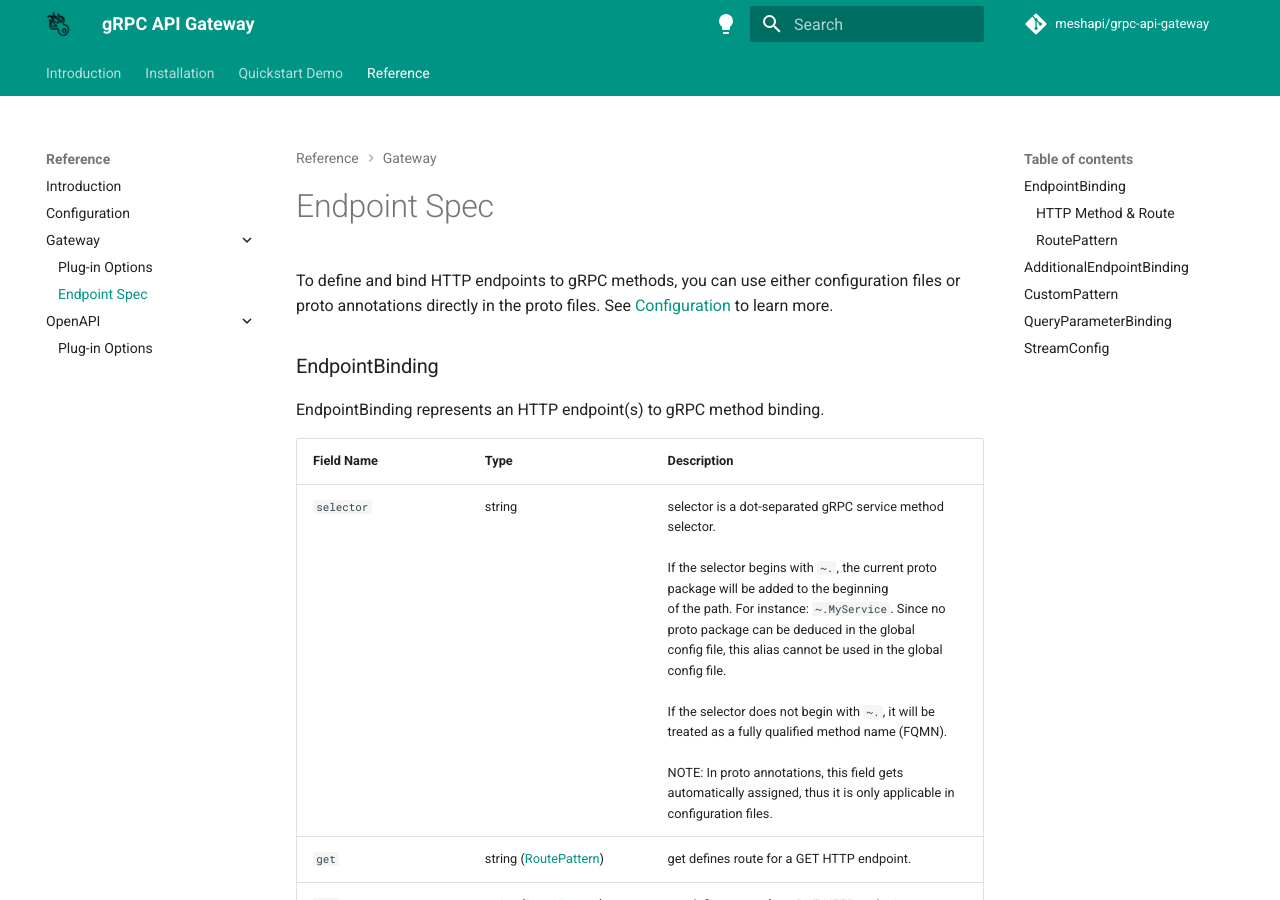
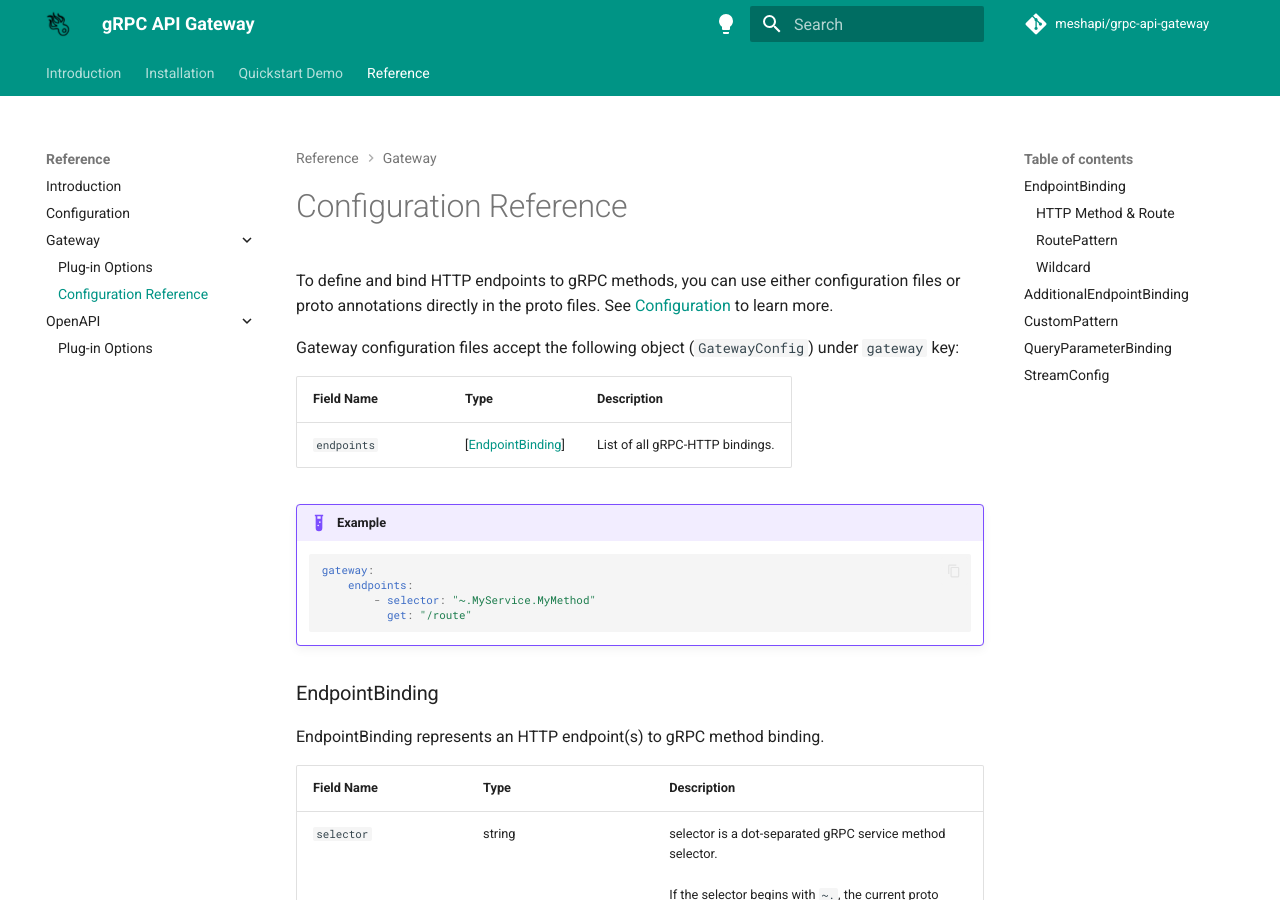
Before and after one commit to meshapi/grpc-api-gateway, an MkDocs documentation site: the page built from docs/reference/grpc/config.md, in a window 1280 px wide and 900 px high. Built offline with MkDocs 1.6.1 and Material for MkDocs 9.7.7, drawn with Linux system fonts in a browser that asks for light colours; comment, search, counter and statistics services are not loaded; some of the changed text lies outside the part shown.

Commit message:
add config docs

````diff
--- a/docs/reference/grpc/route.md
+++ b/docs/reference/grpc/config.md
@@ -1,8 +1,24 @@
-# Endpoint Spec
+# Configuration Reference
 
 To define and bind HTTP endpoints to gRPC methods, you can use
 either configuration files or proto annotations directly in the proto files.
 See [Configuration](/grpc-api-gateway/reference/configuration) to learn more.
+
+Gateway configuration files accept the following object (`GatewayConfig`) under `gateway` key:
+
+| <div style="width:120px">Field Name</div> | Type | Description |
+| --- | --- | --- |
+| `endpoints` | [[EndpointBinding](#endpointbinding)] | List of all gRPC-HTTP bindings. |
+
+
+!!! example
+
+    ```yaml
+    gateway:
+        endpoints:
+            - selector: "~.MyService.MyMethod"
+              get: "/route"
+    ```
 
 --8<-- "templates/gateway.md:EndpointBinding"
 
@@ -66,7 +82,8 @@ For instance:
     Nested fields are supported so `/path/{name}/{nested.field}` is valid.
 
 
-Additionally, if you want a field to contain all segments including slashes, you can use the `{<selector>=*}` pattern.
+#### Wildcard
+If you want a field to contain all segments, including slashes, you can use the `{<selector>=*}` pattern.
 
 !!! example
 
--- a/docs/templates/gateway.md
+++ b/docs/templates/gateway.md
@@ -4,79 +4,79 @@
 
 AdditionalEndpointBinding is an additional gRPC method - HTTP endpoint binding specification.
 
-| <div style="width:120px">Field Name</div> | Type | Description |
+| <div style="width:118px">Field Name</div> | Type | Description |
 | --- | --- | --- |
-| `get` | string ([RoutePattern](#routepattern)) |  |
-| `put` | string ([RoutePattern](#routepattern)) |  |
-| `post` | string ([RoutePattern](#routepattern)) |  |
-| `delete` | string ([RoutePattern](#routepattern)) |  |
-| `patch` | string ([RoutePattern](#routepattern)) |  |
-| `custom` | [CustomPattern](#custompattern)  | custom can be used for custom HTTP methods.<br><br>Not all HTTP methods are supported in OpenAPI specification, however and will not be included in the<br>generated OpenAPI document. |
-| `body` | string  | body is a request message field selector that will be read via HTTP body.<br><br>'*' indicates that the entire request message gets decoded from the body.<br>An empty string indicates that no part of the request gets decoded from the body.<br><br>NOTE: Not all methods support HTTP body. |
-| `response_body` | string  | response_body is a response message field selector that will be written to HTTP response.<br><br>'*' or an empty string indicates that the entire response message gets encoded. |
-| `query_params` | [QueryParameterBinding](#queryparameterbinding)  | query_params are explicit query parameter bindings that can be used to rename<br>or ignore query parameters. |
-| `disable_query_param_discovery` | bool  | disable_query_param_discovery can be used to avoid auto binding query parameters. |
-| `stream` | [StreamConfig](#streamconfig)  | stream holds configurations for streaming methods. |
+| `get` |  string  ([RoutePattern](#routepattern)) |  |
+| `put` |  string  ([RoutePattern](#routepattern)) |  |
+| `post` |  string  ([RoutePattern](#routepattern)) |  |
+| `delete` |  string  ([RoutePattern](#routepattern)) |  |
+| `patch` |  string  ([RoutePattern](#routepattern)) |  |
+| `custom` |  [CustomPattern](#custompattern)   | custom can be used for custom HTTP methods.<br><br>Not all HTTP methods are supported in OpenAPI specification, however and will not be included in the<br>generated OpenAPI document. |
+| `body` |  string   | body is a request message field selector that will be read via HTTP body.<br><br>'*' indicates that the entire request message gets decoded from the body.<br>An empty string indicates that no part of the request gets decoded from the body.<br><br>NOTE: Not all methods support HTTP body. |
+| `response_body` |  string   | response_body is a response message field selector that will be written to HTTP response.<br><br>'*' or an empty string indicates that the entire response message gets encoded. |
+| `query_params` | [ [QueryParameterBinding](#queryparameterbinding) ]  | query_params are explicit query parameter bindings that can be used to rename<br>or ignore query parameters. |
+| `disable_query_param_discovery` |  bool   | disable_query_param_discovery can be used to avoid auto binding query parameters. |
+| `stream` |  [StreamConfig](#streamconfig)   | stream holds configurations for streaming methods. |
 # --8<-- [end:AdditionalEndpointBinding]
 # --8<-- [start:CustomPattern]
 ### CustomPattern
 
 CustomPattern describes an HTTP pattern and custom method.
 
-| <div style="width:120px">Field Name</div> | Type | Description |
+| <div style="width:118px">Field Name</div> | Type | Description |
 | --- | --- | --- |
-| `method` | string  | method is the custom HTTP method. |
-| `path` | string  | path is the HTTP path pattern. |
+| `method` |  string   | method is the custom HTTP method. |
+| `path` |  string   | path is the HTTP path pattern. |
 # --8<-- [end:CustomPattern]
 # --8<-- [start:EndpointBinding]
 ### EndpointBinding
 
 EndpointBinding represents an HTTP endpoint(s) to gRPC method binding.
 
-| <div style="width:120px">Field Name</div> | Type | Description |
+| <div style="width:118px">Field Name</div> | Type | Description |
 | --- | --- | --- |
-| `selector` | string  | selector is a dot-separated gRPC service method selector.<br><br>If the selector begins with `~.`, the current proto package will be added to the beginning<br>of the path. For instance: `~.MyService`. Since no proto package can be deduced in the global<br>config file, this alias cannot be used in the global config file.<br><br>If the selector does not begin with `~.`, it will be treated as a fully qualified method name (FQMN).<br><br>NOTE: In proto annotations, this field gets automatically assigned, thus it is only applicable in configuration files. |
-| `get` | string ([RoutePattern](#routepattern)) | get defines route for a GET HTTP endpoint. |
-| `put` | string ([RoutePattern](#routepattern)) | put defines route for a PUT HTTP endpoint. |
-| `post` | string ([RoutePattern](#routepattern)) | post defines route for a POST HTTP endpoint. |
-| `delete` | string ([RoutePattern](#routepattern)) | delete defines route for a DELETE HTTP endpoint. |
-| `patch` | string ([RoutePattern](#routepattern)) | patch defines route for a PATCH HTTP endpoint. |
-| `custom` | [CustomPattern](#custompattern)  | custom can be used for custom HTTP methods.<br><br>Not all HTTP methods are supported in OpenAPI specification and will not be included in the<br>generated OpenAPI document. |
-| `body` | string  | body is a request message field selector that will be read via HTTP body.<br><br>`*` indicates that the entire request message gets decoded from the body.<br>An empty string (default value) indicates that no part of the request gets decoded from the body.<br><br>NOTE: Not all methods support HTTP body. |
-| `response_body` | string  | response_body is a response message field selector that will be written to HTTP response.<br><br>`*` or an empty string indicates that the entire response message gets encoded. |
-| `query_params` | [QueryParameterBinding](#queryparameterbinding)  | query_params are explicit query parameter bindings that can be used to rename<br>or ignore query parameters. |
-| `additional_bindings` | [AdditionalEndpointBinding](#additionalendpointbinding)  | additional_bindings holds additional bindings for the same gRPC service method. |
-| `disable_query_param_discovery` | bool  | disable_query_param_discovery can be used to avoid auto binding query parameters.<br><br>Default: `false` |
-| `stream` | [StreamConfig](#streamconfig)  | stream holds configurations for streaming methods. |
+| `selector` |  string   | selector is a dot-separated gRPC service method selector.<br><br>If the selector begins with `~.`, the current proto package will be added to the beginning<br>of the path. For instance: `~.MyService`. Since no proto package can be deduced in the global<br>config file, this alias cannot be used in the global config file.<br><br>If the selector does not begin with `~.`, it will be treated as a fully qualified method name (FQMN).<br><br>NOTE: In proto annotations, this field gets automatically assigned, thus it is only applicable in configuration files. |
+| `get` |  string  ([RoutePattern](#routepattern)) | get defines route for a GET HTTP endpoint. |
+| `put` |  string  ([RoutePattern](#routepattern)) | put defines route for a PUT HTTP endpoint. |
+| `post` |  string  ([RoutePattern](#routepattern)) | post defines route for a POST HTTP endpoint. |
+| `delete` |  string  ([RoutePattern](#routepattern)) | delete defines route for a DELETE HTTP endpoint. |
+| `patch` |  string  ([RoutePattern](#routepattern)) | patch defines route for a PATCH HTTP endpoint. |
+| `custom` |  [CustomPattern](#custompattern)   | custom can be used for custom HTTP methods.<br><br>Not all HTTP methods are supported in OpenAPI specification and will not be included in the<br>generated OpenAPI document. |
+| `body` |  string   | body is a request message field selector that will be read via HTTP body.<br><br>`*` indicates that the entire request message gets decoded from the body.<br>An empty string (default value) indicates that no part of the request gets decoded from the body.<br><br>NOTE: Not all methods support HTTP body. |
+| `response_body` |  string   | response_body is a response message field selector that will be written to HTTP response.<br><br>`*` or an empty string indicates that the entire response message gets encoded. |
+| `query_params` | [ [QueryParameterBinding](#queryparameterbinding) ]  | query_params are explicit query parameter bindings that can be used to rename<br>or ignore query parameters. |
+| `additional_bindings` | [ [AdditionalEndpointBinding](#additionalendpointbinding) ]  | additional_bindings holds additional bindings for the same gRPC service method. |
+| `disable_query_param_discovery` |  bool   | disable_query_param_discovery can be used to avoid auto binding query parameters.<br><br>Default: `false` |
+| `stream` |  [StreamConfig](#streamconfig)   | stream holds configurations for streaming methods. |
 # --8<-- [end:EndpointBinding]
 # --8<-- [start:GatewaySpec]
 ### GatewaySpec
 
 GatewaySpec holds gRPC gateway configurations.
 
-| <div style="width:120px">Field Name</div> | Type | Description |
+| <div style="width:118px">Field Name</div> | Type | Description |
 | --- | --- | --- |
-| `endpoints` | [EndpointBinding](#endpointbinding)  | endpoints hold a series of endpoint binding specs. |
+| `endpoints` | [ [EndpointBinding](#endpointbinding) ]  | endpoints hold a series of endpoint binding specs. |
 # --8<-- [end:GatewaySpec]
 # --8<-- [start:QueryParameterBinding]
 ### QueryParameterBinding
 
 QueryParameterBinding describes a query parameter to request message binding.
 
-| <div style="width:120px">Field Name</div> | Type | Description |
+| <div style="width:118px">Field Name</div> | Type | Description |
 | --- | --- | --- |
-| `selector` | string  | selector is a dot-separated path to the request message's field. |
-| `name` | string  | name is the name of the HTTP query parameter that will be used. |
-| `ignore` | bool  | ignore avoids reading this query parameter altogether (default: false). |
+| `selector` |  string   | selector is a dot-separated path to the request message's field. |
+| `name` |  string   | name is the name of the HTTP query parameter that will be used. |
+| `ignore` |  bool   | ignore avoids reading this query parameter altogether (default: false). |
 # --8<-- [end:QueryParameterBinding]
 # --8<-- [start:StreamConfig]
 ### StreamConfig
 
 StreamConfig sets the behavior of the HTTP server for gRPC streaming methods.
 
-| <div style="width:120px">Field Name</div> | Type | Description |
+| <div style="width:118px">Field Name</div> | Type | Description |
 | --- | --- | --- |
-| `disable_websockets` | bool  | disable_websockets indicates whether or not websockets are allowed for this method.<br>The client must still ask for a connection upgrade. |
-| `disable_sse` | bool  | disable_sse indicates whether or not server-sent events are allowed.<br><br>see: https://developer.mozilla.org/en-US/docs/Web/API/Server-sent_events/Using_server-sent_events<br><br>SSE is only used when Accept-Type from the request includes MIME type text/event-stream. |
-| `disable_chunked_transfer` | bool  | disable_chunked indicates whether or not chunked transfer encoding is allowed.<br><br>NOTE: Chunked transfer encoding is disabled in HTTP/2 so this option will only be available if the request<br>is HTTP/1. |
+| `disable_websockets` |  bool   | disable_websockets indicates whether or not websockets are allowed for this method.<br>The client must still ask for a connection upgrade. |
+| `disable_sse` |  bool   | disable_sse indicates whether or not server-sent events are allowed.<br><br>see: https://developer.mozilla.org/en-US/docs/Web/API/Server-sent_events/Using_server-sent_events<br><br>SSE is only used when Accept-Type from the request includes MIME type text/event-stream. |
+| `disable_chunked_transfer` |  bool   | disable_chunked indicates whether or not chunked transfer encoding is allowed.<br><br>NOTE: Chunked transfer encoding is disabled in HTTP/2 so this option will only be available if the request<br>is HTTP/1. |
 # --8<-- [end:StreamConfig]
--- a/mkdocs.yml
+++ b/mkdocs.yml
@@ -39,7 +39,7 @@ nav:
     - reference/configuration.md
     - Gateway:
       - reference/grpc/cli.md
-      - reference/grpc/route.md
+      - reference/grpc/config.md
     - OpenAPI:
       - reference/openapi/cli.md
 
````
Also changed, not shown: 1 other file.
